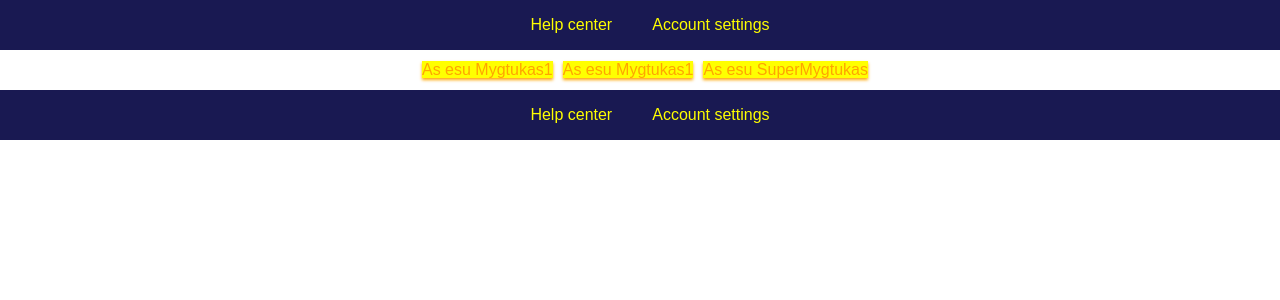
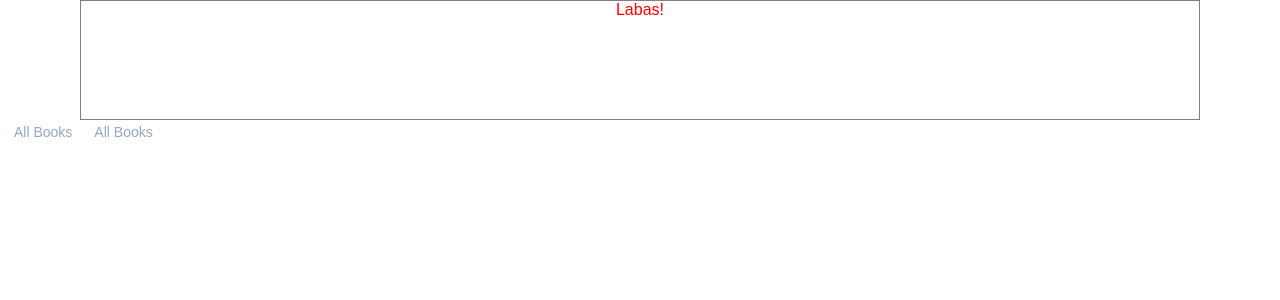
Before and after one commit to birutep/jp172_1_komanda, a React app in the folder book_store_app/: page / in a window 1280 px wide. Shown: the top 300 px of the page. Built offline with nearby package versions, Linux system fonts and the light colour scheme.

Commit message:
Create react

```diff
--- a/book_store_app/src/App.js
+++ b/book_store_app/src/App.js
@@ -3,16 +3,17 @@ import pagrindinesKlases from './App.css';
 
 import Footeris from './FooterPvz/Footeris';
 import Mygtukas from './MygtukoPvz/Mygtukas';
+import Header from './SubHeader/SubHeader';
+import Knopf from './Knopf/Knopf';
 
 class App extends Component {
   render() {
     return (
       <div className={pagrindinesKlases.App}>
-        <Footeris />
-          <Mygtukas pavadinimas={'Mygtukas1'} />
-          <Mygtukas pavadinimas={'Mygtukas1'} />
-          <Mygtukas pavadinimas={'SuperMygtukas'} />
-        <Footeris />
+        <Header></Header>
+        <Knopf></Knopf>
+        <Knopf></Knopf>
+
       </div>
     );
   }
--- a/book_store_app/src/FooterPvz/Footeris.js
+++ b/book_store_app/src/FooterPvz/Footeris.js
@@ -1,6 +1,6 @@
 import React from 'react';
 import footreioKlase from './Footeris.css';
-//import Knopke from '../MygtukoPvz/Mygtukas';  //atkomentuot tik kai busi pasiruoses :)
+import Knopke from '../MygtukoPvz/Mygtukas';  //atkomentuot tik kai busi pasiruoses :)
 
 //footerioKlase yra masyvas su visomis klasemis kurios aprasytos Footeris.css faile, kintamojo pavadinimas koks nori, svarbu .css failas
  //konkrecias klases pasiekiame naudodami  jei Footeris.css yra tokia klase .red, tai ja perduodam footreioKlase.red
--- /dev/null
+++ b/book_store_app/src/Knopf/Knopf.css
@@ -0,0 +1,17 @@
+.knopf{
+    margin-left: 6px;
+    margin-bottom: 18px;
+    float: left;
+    display: block;
+    color: #95a7c1;
+    text-align: center;
+    padding: 4px 8px;
+    text-decoration: none;
+    font-size: 14px;
+}
+
+.knopf:hover{
+    background-color: #95a7c1;
+    color: white;
+    border-radius: 32px 32px 32px 32px;
+}
--- /dev/null
+++ b/book_store_app/src/Knopf/Knopf.js
@@ -0,0 +1,15 @@
+import React from 'react';
+import knopfKlase from './Knopf.css';
+
+
+const Knopfs = ( props ) => {
+    return (
+        <div className={knopfKlase.knopf}>
+           All Books {props.knopf}
+        </div>
+
+
+    )
+};
+
+export default Knopfs;
--- a/book_store_app/src/MygtukoPvz/Mygtukas.js
+++ b/book_store_app/src/MygtukoPvz/Mygtukas.js
@@ -7,6 +7,7 @@ const mygtukas = ( props ) => {
         <div className={mygtukoKlases.mygtukas}>
            As esu {props.pavadinimas}
         </div>
+
     )
 };
 
--- /dev/null
+++ b/book_store_app/src/SubHeader/SubHeader.css
@@ -0,0 +1,10 @@
+.test{
+    width: 1120px;
+    margin-left: 200px;
+    width: 1120px;;
+    height: 120px;
+    box-sizing: border-box;
+    border: 1px solid grey;
+    margin: auto;
+    color: red;
+}
--- /dev/null
+++ b/book_store_app/src/SubHeader/SubHeader.js
@@ -0,0 +1,12 @@
+import React from 'react';
+import headerioKlase from './SubHeader.css';
+
+const sub = ( props ) => { //sicia props nepanaudota, bet reliaia cia masyvas su viskuo ka perduodame ka rasom pvz <Footeris vardas="kazkoks" kaina="15">, tuomet sicia galiam paimt per props.vardas props.kaina
+    return (
+        <div className={headerioKlase.test}>
+           Labas!
+        </div>
+    )
+};
+
+export default sub;
```
